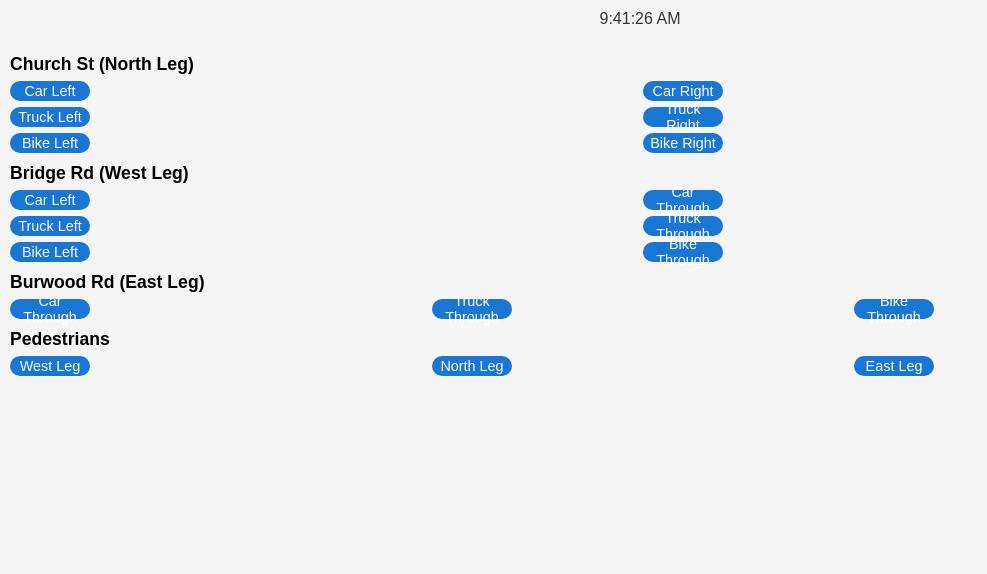
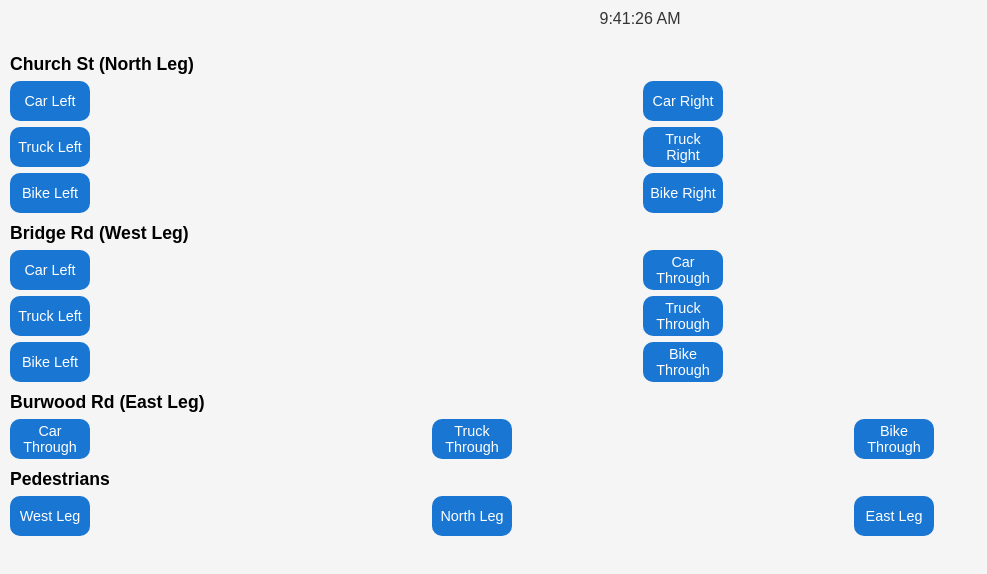
Before and after one commit to transitdork/church-traffic-counter, a plain HTML site: page index.html in a window 1280 px wide. Shown: the whole page, without its empty margins (0-987 px from the left). Drawn offline with Linux system fonts and the light colour scheme.

Commit message:
Update index.html

```diff
--- a/index.html
+++ b/index.html
@@ -43,7 +43,7 @@
       color: white;
       transition: background-color 0.2s, transform 0.1s;
       text-align: center;
-      height: 20px;
+      height: 40px; /* doubled from 20px */
       width: 80px;
       display: flex;
       align-items: center;
```
